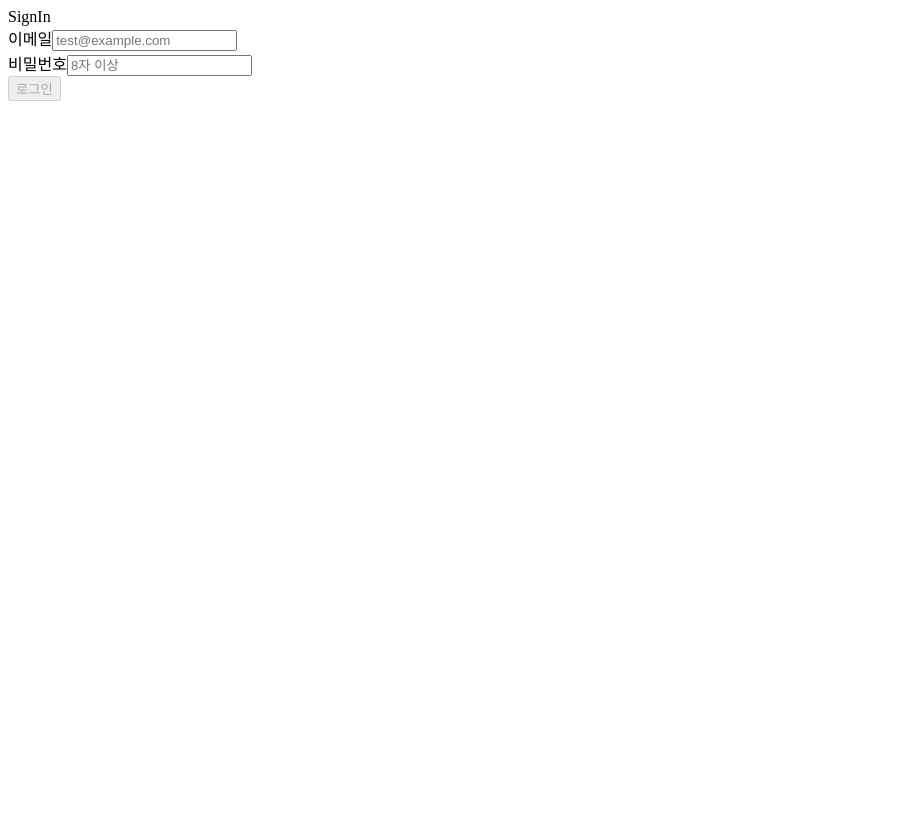
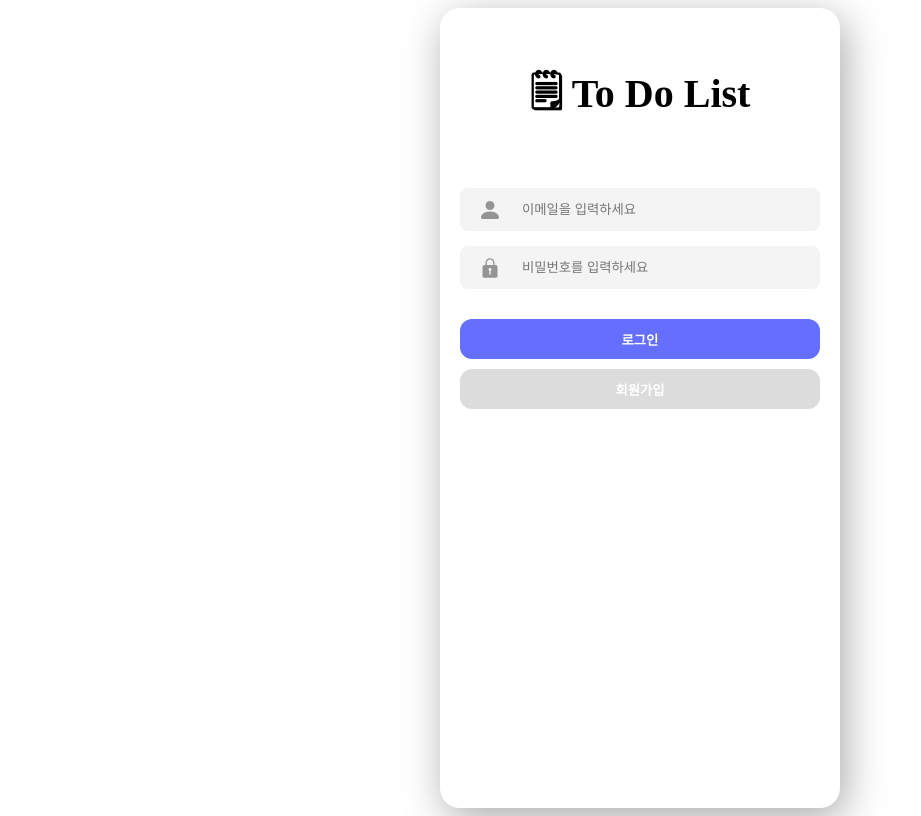
Before and after one commit to eunrain/wanted-pre-onboarding-frontend, a React (Create React App) app: page /signin in a window 1280 px wide. Shown: the whole page, without its empty margins (0-921 px from the left). Built offline with nearby package versions, Linux system fonts and the light colour scheme.

Commit message:
[feat] signin/signup css

```diff
--- a/package.json
+++ b/package.json
@@ -9,6 +9,7 @@
     "axios": "^1.3.0",
     "react": "^18.2.0",
     "react-dom": "^18.2.0",
+    "react-icons": "^4.7.1",
     "react-router-dom": "^6.8.0",
     "react-scripts": "5.0.1",
     "styled-components": "^5.3.6",
--- a/src/App.js
+++ b/src/App.js
@@ -1,3 +1,4 @@
+import Layout from "./components/Layout";
 import Router from "./shared/router";
 
 function App() {
--- /dev/null
+++ b/src/components/Header.jsx
@@ -0,0 +1,23 @@
+import React from "react";
+import styled from "styled-components";
+
+const Header = () => {
+  return (
+    <>
+      <Wrap>🗒 To Do List</Wrap>
+    </>
+  );
+};
+
+export default Header;
+
+const Wrap = styled.div`
+  display: flex;
+  align-items: center;
+  justify-content: center;
+  height: 180px;
+  font-size: 40px;
+  font-weight: 700;
+  //background-color: skyblue;
+  border-radius: 20px;
+`;
--- /dev/null
+++ b/src/components/Layout.jsx
@@ -0,0 +1,25 @@
+import React from "react";
+import styled from "styled-components";
+import Header from "./Header";
+
+const Layout = ({ children }) => {
+  return (
+    <>
+      <Wrap>
+        <Header />
+        {children}
+      </Wrap>
+    </>
+  );
+};
+
+export default Layout;
+
+const Wrap = styled.div`
+  border-radius: 20px;
+  box-shadow: 5px 10px 40px #aaaaaa;
+  width: 100%;
+  height: 100vh;
+  max-width: 400px;
+  margin: auto;
+`;
--- a/src/pages/Home.jsx
+++ /dev/null
@@ -1,7 +0,0 @@
-import React from "react";
-
-const Home = () => {
-  return <div>Home</div>;
-};
-
-export default Home;
--- a/src/pages/SignIn.jsx
+++ b/src/pages/SignIn.jsx
@@ -1,13 +1,17 @@
 import React, { useEffect, useState } from "react";
 import { useNavigate } from "react-router-dom";
 import { LoginAPI } from "../tools/instance";
+import Layout from "../components/Layout";
+import styled from "styled-components";
+import { BsFillPersonFill } from "react-icons/bs";
+import { IoIosLock } from "react-icons/io";
 
 const SignIn = () => {
   const navigate = useNavigate();
   const token = localStorage.getItem("token");
   useEffect(() => {
     if (token) {
-      navigate("/todo");
+      window.location.replace("/todo");
     }
   }, [token]);
 
@@ -38,7 +42,7 @@ const SignIn = () => {
     }
   };
 
-  const signupHandler = (e) => {
+  const signinHandler = (e) => {
     e.preventDefault();
     const data = { email: email, password: pw };
     LoginAPI.login(data)
@@ -67,45 +71,120 @@ const SignIn = () => {
   }, [emailValid, pwValid]);
 
   return (
-    <>
-      <div>SignIn</div>
-      <form onSubmit={signupHandler}>
-        <div>
-          <label>
-            이메일
-            <input
+    <Layout>
+      <SignInWrap>
+        <Form onSubmit={signinHandler}>
+          <InputWrap>
+            <InputWrapLower>
+              <BsFillPersonFill size={24} color={"#949494"} />
+              <Input
                 type="text"
                 name="id"
                 id="id"
-              placeholder="test@example.com"
+                placeholder="이메일을 입력하세요"
                 value={email}
                 onChange={handleEmail}
                 data-testid="email-input"
               />
-          </label>
-        </div>
-        {!emailValid && email.length > 0 ? "올바른 이메일을 입력해주세요" : ""}
-        <div>
-          <label>
-            비밀번호
-            <input
+            </InputWrapLower>
+            {!emailValid && email.length > 0 ? (
+              <ErrorMsg>올바른 이메일을 입력해주세요</ErrorMsg>
+            ) : (
+              ""
+            )}
+            <InputWrapLower>
+              <IoIosLock size={24} color={"#949494"} />
+              <Input
                 type="password"
                 name="pwd"
                 id="pwd"
-              placeholder="8자 이상"
+                placeholder="비밀번호를 입력하세요"
                 value={pw}
                 onChange={handlePw}
                 data-testid="password-input"
               />
-          </label>
-        </div>
-        {!pwValid && pw.length > 0 ? "8자 이상 입력하세요" : ""}
-        <button disabled={btnOn} data-testid="signin-button">
+            </InputWrapLower>
+            {!pwValid && pw.length > 0 ? (
+              <ErrorMsg>8자 이상 입력하세요</ErrorMsg>
+            ) : (
+              ""
+            )}
+          </InputWrap>
+
+          <Button
+            bgColor="#646eff"
+            disabled={btnOn}
+            data-testid="signin-button"
+          >
             로그인
-        </button>
-      </form>
-    </>
+          </Button>
+          <Button
+            bgColor="#dcdcdc"
+            onClick={() => navigate("/signup")}
+            data-testid="signin-button"
+          >
+            회원가입
+          </Button>
+        </Form>
+      </SignInWrap>
+    </Layout>
   );
 };
 
 export default SignIn;
+
+const SignInWrap = styled.div`
+  display: flex;
+  flex-direction: column;
+  padding: 0 20px 0 20px;
+`;
+
+const Form = styled.form``;
+
+const InputWrap = styled.div`
+  width: 100%;
+  margin: auto;
+  margin-bottom: 20px;
+`;
+
+const InputWrapLower = styled.div`
+  display: flex;
+  flex-direction: row;
+  align-items: center;
+  background-color: #f4f4f4;
+  border: none;
+  border-radius: 8px;
+  padding: 3px 10px 3px 18px;
+  margin-bottom: 15px;
+`;
+
+const Input = styled.input`
+  width: 85%;
+  height: 35px;
+  border: none;
+  border-radius: 8px;
+  margin-left: 10px;
+  padding-left: 10px;
+  background-color: transparent;
+  :focus {
+    outline: none;
+  }
+`;
+
+const ErrorMsg = styled.div`
+  font-size: 12px;
+  margin-top: 5px;
+  margin-bottom: 10px;
+  color: #eb0000;
+`;
+const Button = styled.button`
+  width: 100%;
+  height: 40px;
+  background-color: ${(props) => props.bgColor};
+  border: none;
+  color: #fff;
+  border-radius: 12px;
+  margin-top: 10px;
+  font-weight: bold;
+  cursor: pointer;
+`;
--- a/src/pages/SignUp.jsx
+++ b/src/pages/SignUp.jsx
@@ -1,6 +1,10 @@
 import React, { useEffect, useState } from "react";
 import { useNavigate } from "react-router-dom";
 import { SignUpAPI } from "../tools/instance";
+import Layout from "../components/Layout";
+import styled from "styled-components";
+import { BsFillPersonFill } from "react-icons/bs";
+import { IoIosLock } from "react-icons/io";
 
 const SignUp = () => {
   const navigate = useNavigate();
@@ -60,13 +64,13 @@ const SignUp = () => {
   }, [emailValid, pwValid]);
 
   return (
-    <>
-      <div>SignUp</div>
-      <form onSubmit={signupHandler}>
-        <div>
-          <label>
-            이메일
-            <input
+    <Layout>
+      <SignUpWrap>
+        <Form onSubmit={signupHandler}>
+          <InputWrap>
+            <InputWrapLower>
+              <BsFillPersonFill size={24} color={"#949494"} />
+              <Input
                 type="text"
                 name="id"
                 id="id"
@@ -75,13 +79,15 @@ const SignUp = () => {
                 onChange={handleEmail}
                 data-testid="email-input"
               />
-          </label>
-        </div>
-        {!emailValid && email.length > 0 ? "올바른 이메일을 입력해주세요" : ""}
-        <div>
-          <label>
-            비밀번호
-            <input
+            </InputWrapLower>
+            {!emailValid && email.length > 0 ? (
+              <ErrorMsg>올바른 이메일을 입력해주세요</ErrorMsg>
+            ) : (
+              ""
+            )}
+            <InputWrapLower>
+              <IoIosLock size={24} color={"#949494"} />
+              <Input
                 type="password"
                 name="pwd"
                 id="pwd"
@@ -90,15 +96,80 @@ const SignUp = () => {
                 onChange={handlePw}
                 data-testid="password-input"
               />
-          </label>
-        </div>
-        {!pwValid && pw.length > 0 ? "8자 이상 입력하세요" : ""}
-        <button disabled={btnOn} data-testid="signup-button">
+            </InputWrapLower>
+            {!pwValid && pw.length > 0 ? (
+              <ErrorMsg>8자 이상 입력하세요</ErrorMsg>
+            ) : (
+              ""
+            )}
+          </InputWrap>
+          <Button
+            bgColor="#646eff"
+            disabled={btnOn}
+            data-testid="signup-button"
+          >
             가입하기
-        </button>
-      </form>
-    </>
+          </Button>
+        </Form>
+      </SignUpWrap>
+    </Layout>
   );
 };
 
 export default SignUp;
+
+const SignUpWrap = styled.div`
+  display: flex;
+  flex-direction: column;
+  padding: 0 20px 0 20px;
+`;
+
+const Form = styled.form``;
+
+const InputWrap = styled.div`
+  width: 100%;
+  margin: auto;
+  margin-bottom: 20px;
+`;
+
+const InputWrapLower = styled.div`
+  display: flex;
+  flex-direction: row;
+  align-items: center;
+  background-color: #f4f4f4;
+  border: none;
+  border-radius: 8px;
+  padding: 3px 10px 3px 18px;
+  margin-bottom: 15px;
+`;
+
+const Input = styled.input`
+  width: 85%;
+  height: 35px;
+  border: none;
+  border-radius: 8px;
+  margin-left: 10px;
+  padding-left: 10px;
+  background-color: transparent;
+  :focus {
+    outline: none;
+  }
+`;
+
+const ErrorMsg = styled.div`
+  font-size: 12px;
+  margin-top: 5px;
+  margin-bottom: 10px;
+  color: #eb0000;
+`;
+const Button = styled.button`
+  width: 100%;
+  height: 40px;
+  background-color: ${(props) => props.bgColor};
+  border: none;
+  color: #fff;
+  border-radius: 12px;
+  margin-top: 10px;
+  font-weight: bold;
+  cursor: pointer;
+`;
--- a/src/shared/router.jsx
+++ b/src/shared/router.jsx
@@ -1,6 +1,5 @@
 import React from "react";
 import { BrowserRouter, Routes, Route } from "react-router-dom";
-import Home from "../pages/Home";
 import SignIn from "../pages/SignIn";
 import SignUp from "../pages/SignUp";
 import Todo from "../pages/Todo";
@@ -9,7 +8,7 @@ const Router = () => {
   return (
     <BrowserRouter>
       <Routes>
-        <Route path="/" element={<Home />} />
+        <Route path="/" element={<SignIn />} />
         <Route path="/signin" element={<SignIn />} />
         <Route path="/signup" element={<SignUp />} />
         <Route path="/todo" element={<Todo />} />
```
Also changed, not shown: src/pages/Todo.jsx (+13 -16 lines), 1 other file (tests, documents, lock files or other folders). Lines whose indentation alone changed are shown as unchanged.
